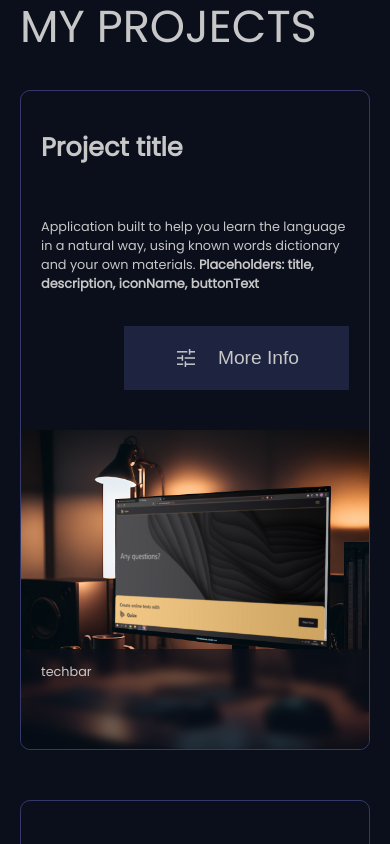
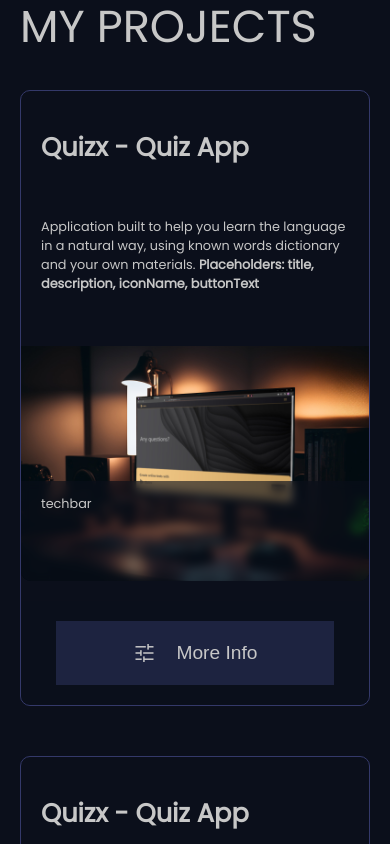
Before and after one commit to mikoogla/vue-portfolio, a Vue app: page / in a window 390 px wide. Shown: the part 900-1744 px from the top of the page. Built offline with nearby package versions, Linux system fonts and the light colour scheme.

Commit message:
better button for mobile

```diff
--- a/src/assets/base.css
+++ b/src/assets/base.css
@@ -7,14 +7,6 @@
   --color-accent-1-opacity: #34396a79;
   --color-accent-2: #3182ce;
   --color-accent-2-opacity: #3182ce79;
-
-  --prescaler: 0rem;
-
-  --size-font-small: calc(0.8rem - var(--prescaler));
-  --size-font: calc(1rem - var(--prescaler));
-  --size-font-medium: calc(1.2rem - var(--prescaler));
-  --size-font-large: calc(1.4rem - var(--prescaler));
-  --size-h1: calc(3rem - var(--prescaler));
 
   --size-navbar-text: 1.1rem;
   --size-navbar-height: 4rem;
@@ -26,6 +18,14 @@
   --weight-heavy: 700;
 
   --container-height: calc(100vh - var(--size-navbar-height));
+
+  --prescaler: 0rem;
+
+  --size-font-small: calc(0.8rem - var(--prescaler));
+  --size-font: calc(1rem - var(--prescaler));
+  --size-font-medium: calc(1.2rem - var(--prescaler));
+  --size-font-large: calc(1.4rem - var(--prescaler));
+  --size-h1: calc(3rem - var(--prescaler));
 }
 
 @media (max-width: 768px) {
@@ -38,19 +38,3 @@
     --prescaler: 0.5rem;
   }
 }
-/* @media (max-width: 350px), (max-height: 768px) {
-  :root {
-    --size-h1: 2.4rem;
-  }
-} */ /*
-@media (max-height: 350px) {
-  :root {
-    --size-h1: calc(12vh);
-  }
-}
-@media (max-width: 360px) {
-  :root {
-    --size-h1: calc(12vw);
-    --size-font-button: 16px;
-  }
-} */
--- a/src/components/Home/ProjectItem.vue
+++ b/src/components/Home/ProjectItem.vue
@@ -9,7 +9,7 @@ import Button from "../../UI/Button.vue";
       <div class="left">
         <div class="title">
           <slot name="title">
-            <h1>Project title</h1>
+            <h1>Quizx - Quiz App</h1>
           </slot>
         </div>
         <div class="description">
@@ -42,6 +42,18 @@ import Button from "../../UI/Button.vue";
             <p>techbar</p>
           </slot>
         </div>
+      </div>
+      <div class="mobile-button">
+        <Button class="button-styling-mobile">
+          <template #icon>
+            <span class="material-symbols-outlined">
+              <slot name="iconName"> tune </slot></span
+            >
+          </template>
+          <template #text>
+            <slot name="buttonText"> More Info </slot>
+          </template>
+        </Button>
       </div>
     </div>
   </Card>
@@ -96,6 +108,9 @@ import Button from "../../UI/Button.vue";
   backdrop-filter: blur(5px);
 }
 
+.mobile-button {
+  display: none;
+}
 @media (max-width: 768px) {
   .item-container {
     grid-template-columns: 1fr;
@@ -124,9 +139,20 @@ import Button from "../../UI/Button.vue";
     max-width: none;
   }
   .button-container {
-    width: 100%;
+    display: none;
+  }
+  .mobile-button {
     display: flex;
-    justify-content: end;
+    justify-content: center;
+    align-items: center;
+
+    background-color: var(--color-background-layout);
+    border-radius: 0 0 10px 10px;
+    padding: 20px 0;
+  }
+  .button-styling-mobile {
+    width: 80%;
+    justify-content: center;
   }
 }
 </style>
```
